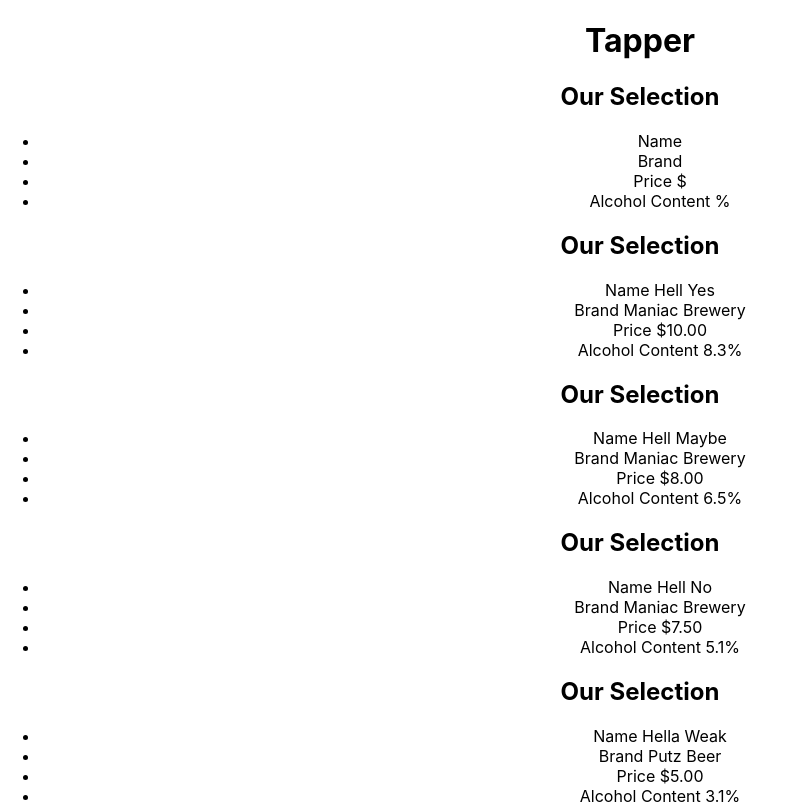
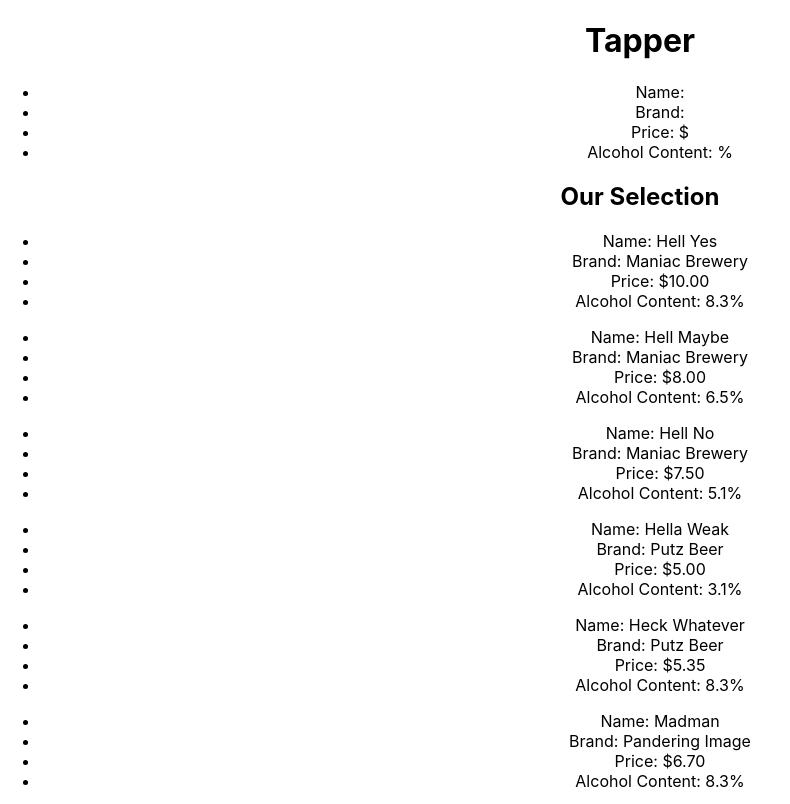
Before and after one commit to DrewAPeterson7671/tapper-codereview, a React (Create React App) app: page / in a window 1280 px wide. Shown: the top 804 px of the page, without its empty margins (0-790 px from the left). Built offline with nearby package versions, Linux system fonts and the light colour scheme.

Commit message:
Try to determin logic for switching prices to red for higher prices

```diff
--- a/src/components/KegList.jsx
+++ b/src/components/KegList.jsx
@@ -62,6 +62,7 @@ function KegList(){
 
   return (
     <div>
+      <h2>Our Selection</h2>
       {kegList.map((kegMenu,index) =>
         <KegMenu
           name={kegMenu.name}
--- a/src/components/KegMenu.jsx
+++ b/src/components/KegMenu.jsx
@@ -4,17 +4,18 @@ import PropTypes from 'prop-types';
 
 
 function KegMenu(props) {
-
+  const highPrice = {
+    color: 'red'
+  }
 
   return (
     <div>
-      <h2>Our Selection</h2>
-        <ul>
-          <li>Name {props.name}</li>
-          <li>Brand {props.brand}</li>
-          <li>Price ${props.price}</li>
-          <li>Alcohol Content {props.alcoholContent}%</li>
-        </ul>
+      <ul>
+        <li>Name: {props.name}</li>
+        <li>Brand: {props.brand}</li>
+        <li>Price: ${props.price}</li>
+        <li>Alcohol Content: {props.alcoholContent}%</li>
+      </ul>
     </div>
   );
 }
@@ -22,8 +23,8 @@ function KegMenu(props) {
 KegMenu.propTypes = {
   name: PropTypes.string.isRequired,
   brand: PropTypes.string.isRequired,
-  price: PropTypes.string.isRequired,
-  alcoholContent: PropTypes.string.isRequired,
+  price: PropTypes.number.isRequired,
+  alcoholContent: PropTypes.number.isRequired,
 };
 
 export default KegMenu;
```
